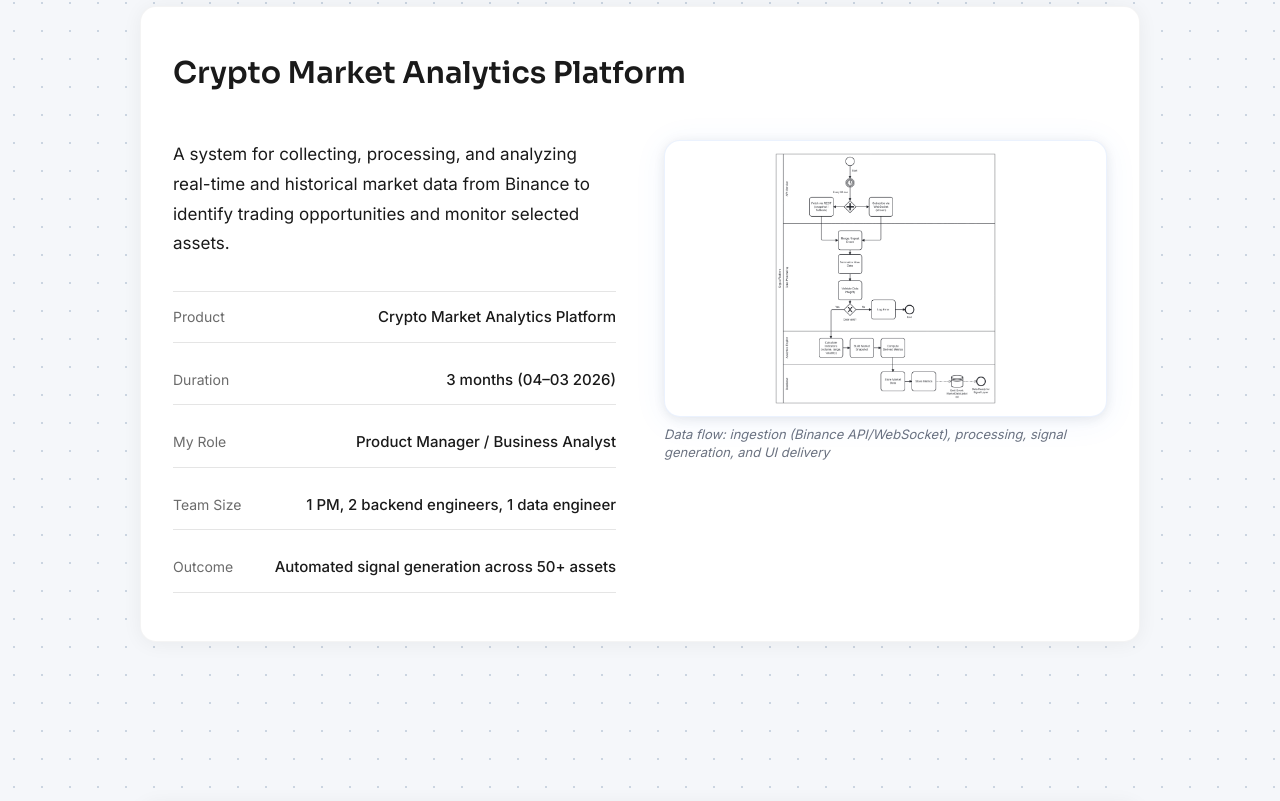
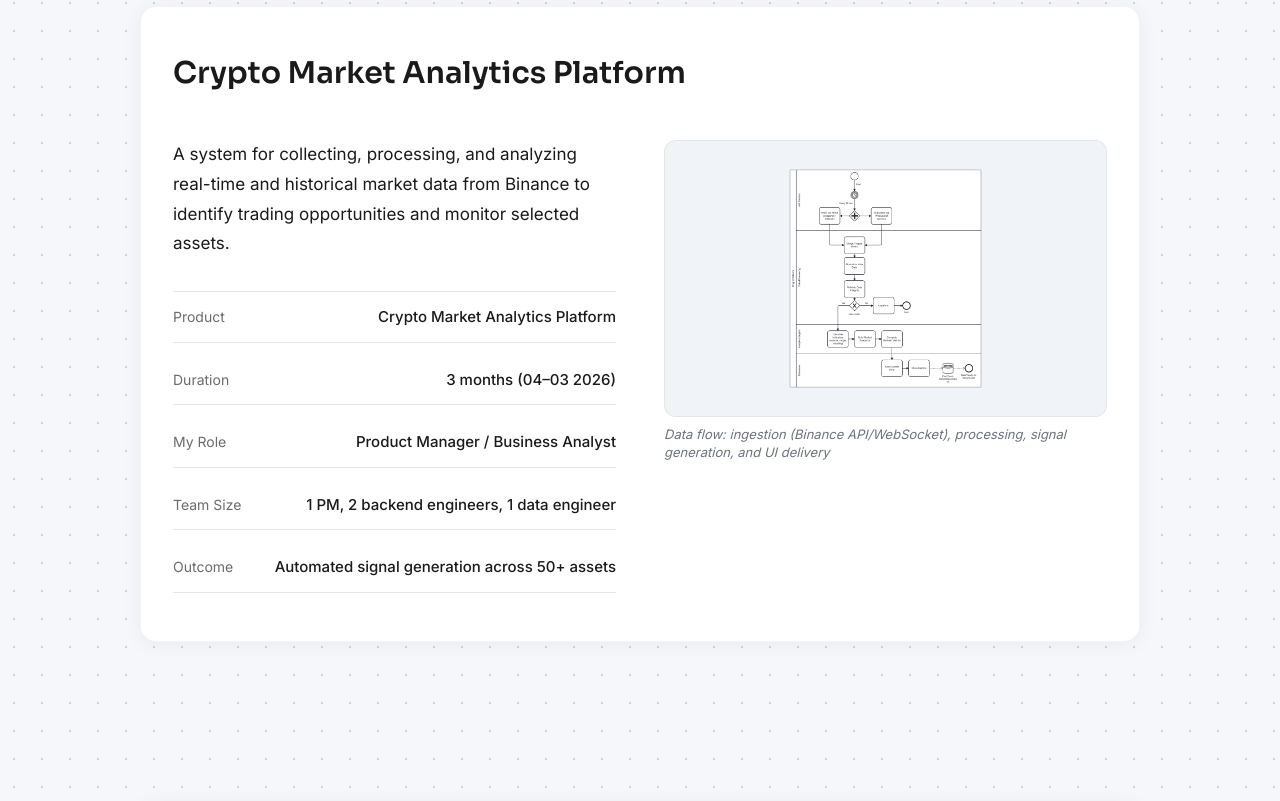
Before and after one commit to katerina-creator/portfolio, a React (Vite) app: page / in a window 1280 px wide. Shown: the part 739-1540 px from the top of the page. Built offline with nearby package versions, Linux system fonts and the light colour scheme.

Commit message:
Update preview

```diff
--- a/src/components/shared/DiagramPreview.css
+++ b/src/components/shared/DiagramPreview.css
@@ -3,11 +3,11 @@
 }
 
 .diagram-preview__card {
-  background: #ffffff;
-  border-radius: 16px;
-  border: 1px solid rgba(59, 130, 246, 0.1);
-  box-shadow: 0 2px 12px rgba(0, 0, 0, 0.08), 0 4px 32px rgba(59, 130, 246, 0.08);
-  padding: 12px;
+  background: #f0f4f8;
+  border-radius: 12px;
+  border: 1px solid rgba(0, 0, 0, 0.06);
+  box-shadow: none;
+  padding: 16px;
   width: 100%;
   aspect-ratio: 16 / 10;
   position: relative;
@@ -16,19 +16,20 @@
   justify-content: center;
   overflow: hidden;
   cursor: pointer;
-  transition: transform 0.25s ease, box-shadow 0.25s ease;
+  transition: transform 0.2s ease, box-shadow 0.2s ease;
 }
 
 .diagram-preview__card:hover {
-  transform: translateY(-4px);
-  box-shadow: 0 6px 24px rgba(0, 0, 0, 0.1), 0 8px 40px rgba(59, 130, 246, 0.14);
+  transform: translateY(-2px) scale(1.02);
+  box-shadow: 0 6px 24px rgba(59, 130, 246, 0.15);
 }
 
 .diagram-preview__card img {
-  width: 100%;
-  height: 100%;
+  max-width: 90%;
+  max-height: 90%;
+  width: auto;
+  height: auto;
   object-fit: contain;
-  border-radius: 12px;
   display: block;
 }
 
```
